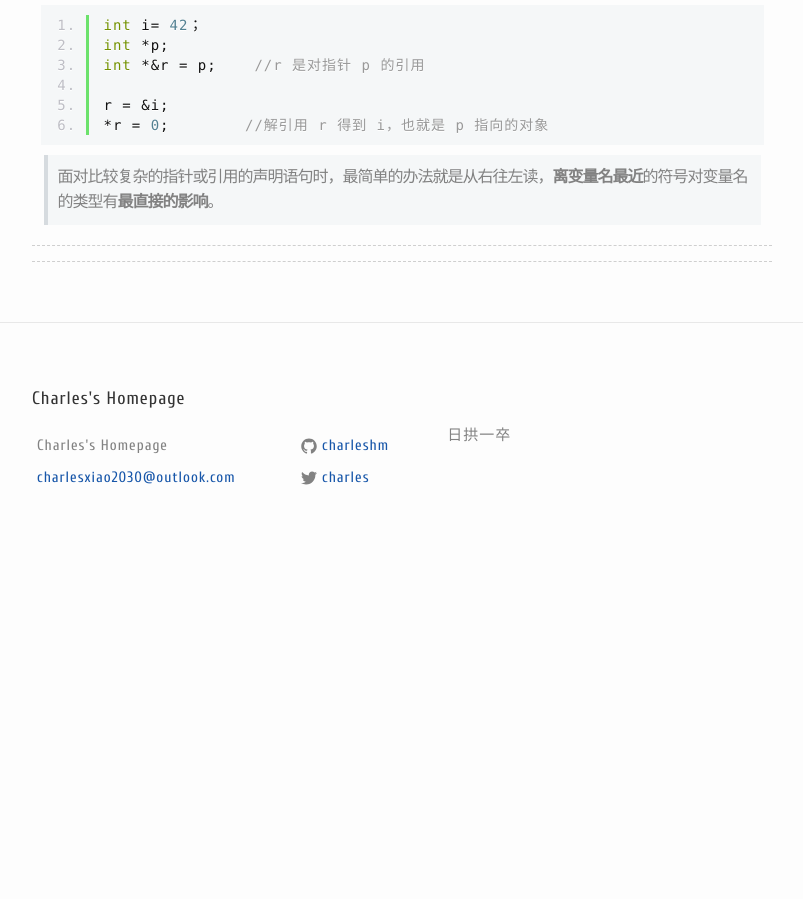
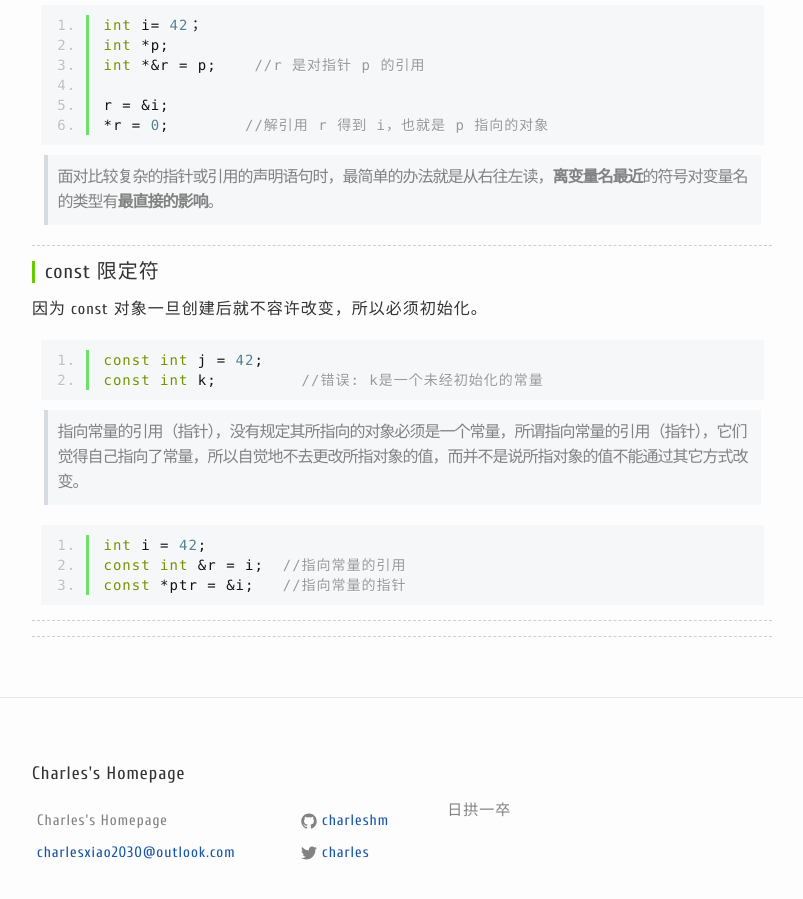
Before and after one commit to charleshm/charleshm.github.io, a Jekyll site: the page built from _posts/2016-02-04-C-Plus-Plus.md, in a window 1280 px wide and 900 px high, scrolled down 2516 px. Shown: the whole window, without its empty margins (238-1041 px from the left). Built offline with Jekyll 4.4.1, drawn with Linux system fonts in a browser that asks for light colours; nearby versions of some CDN libraries; comment, search, counter and statistics services are not loaded; before the commit the page ends 3065 px from its top, so only the background shows below that.

Commit message:
Data Mining

```diff
--- a/_posts/2016-02-04-C-Plus-Plus.md
+++ b/_posts/2016-02-04-C-Plus-Plus.md
@@ -132,4 +132,23 @@ r = &i;
 
 > 面对比较复杂的指针或引用的声明语句时，最简单的办法就是从右往左读，**离变量名最近**的符号对变量名的类型有**最直接的影响**。
 
+----------
+
+#### const 限定符
+
+因为 const 对象一旦创建后就不容许改变，所以必须初始化。
+
+<pre class="prettyprint linenums">
+const int j = 42;
+const int k;         //错误: k是一个未经初始化的常量
+</pre>
+
+>  指向常量的引用（指针），没有规定其所指向的对象必须是一个常量，所谓指向常量的引用（指针），它们觉得自己指向了常量，所以自觉地不去更改所指对象的值，而并不是说所指对象的值不能通过其它方式改变。
+
+<pre class="prettyprint linenums">
+int i = 42;
+const int &r = i;  //指向常量的引用
+const *ptr = &i;   //指向常量的指针
+</pre>
+
   [1]: http://7xjbdi.com1.z0.glb.clouddn.com/c++_ini.png?imageView/2/w/250
```
